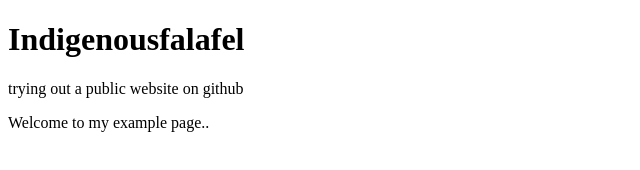
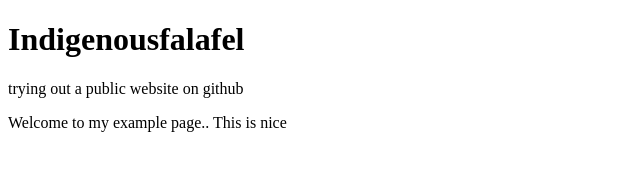
Before and after one commit to arjunkamath/indigenousfalafel, a plain HTML site: page next.html in a window 1280 px wide. Shown: the full height of the page, 0-640 px from the left. Drawn offline with Linux system fonts and the light colour scheme.

Commit message:
Checking push effect

```diff
--- a/next.html
+++ b/next.html
@@ -11,7 +11,7 @@
       </header>
 
     <div class="wrapper">
-        <p>Welcome to my example page..</p>
+        <p>Welcome to my example page.. This is nice</p>
     </div>
 
   </body>
```
